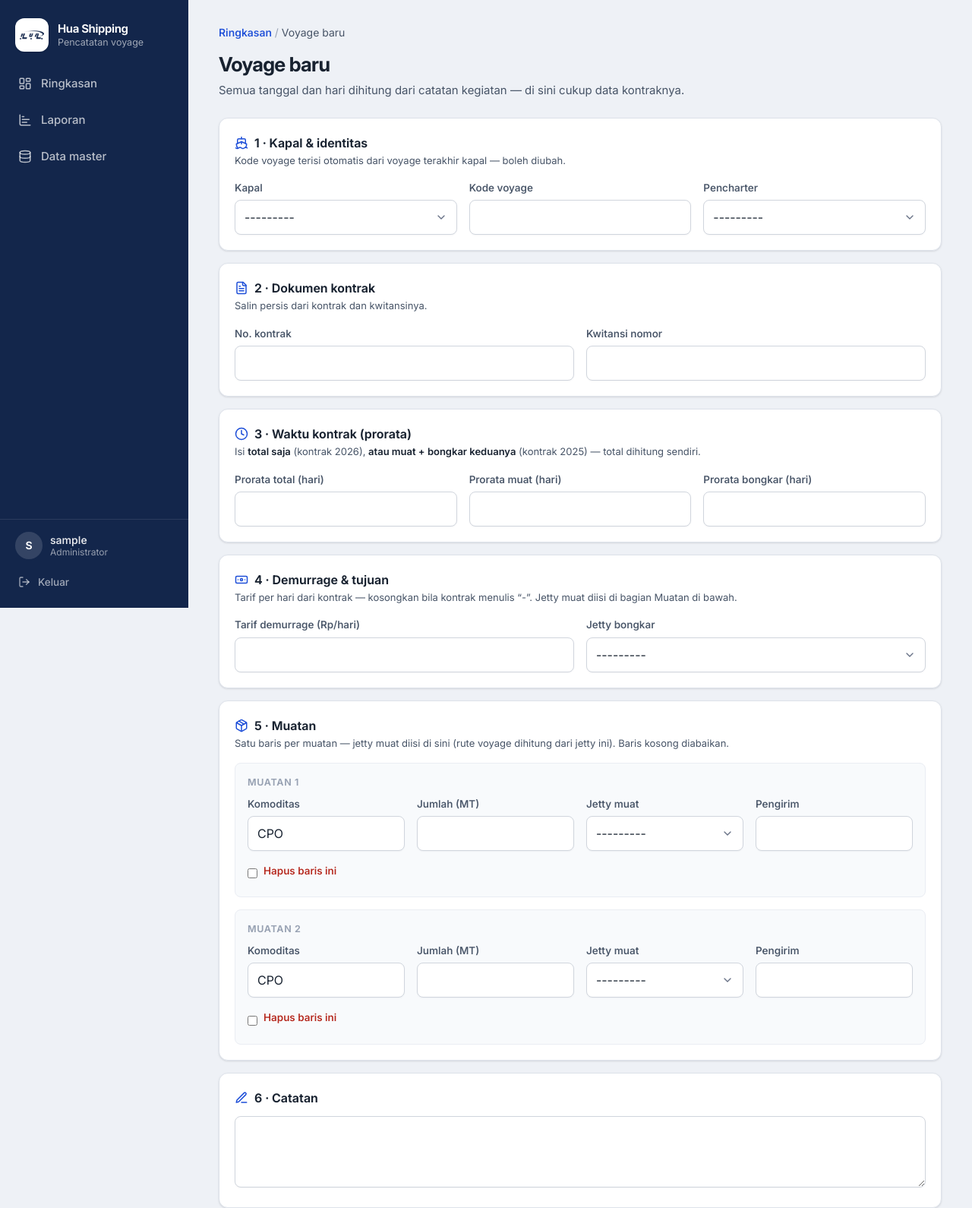
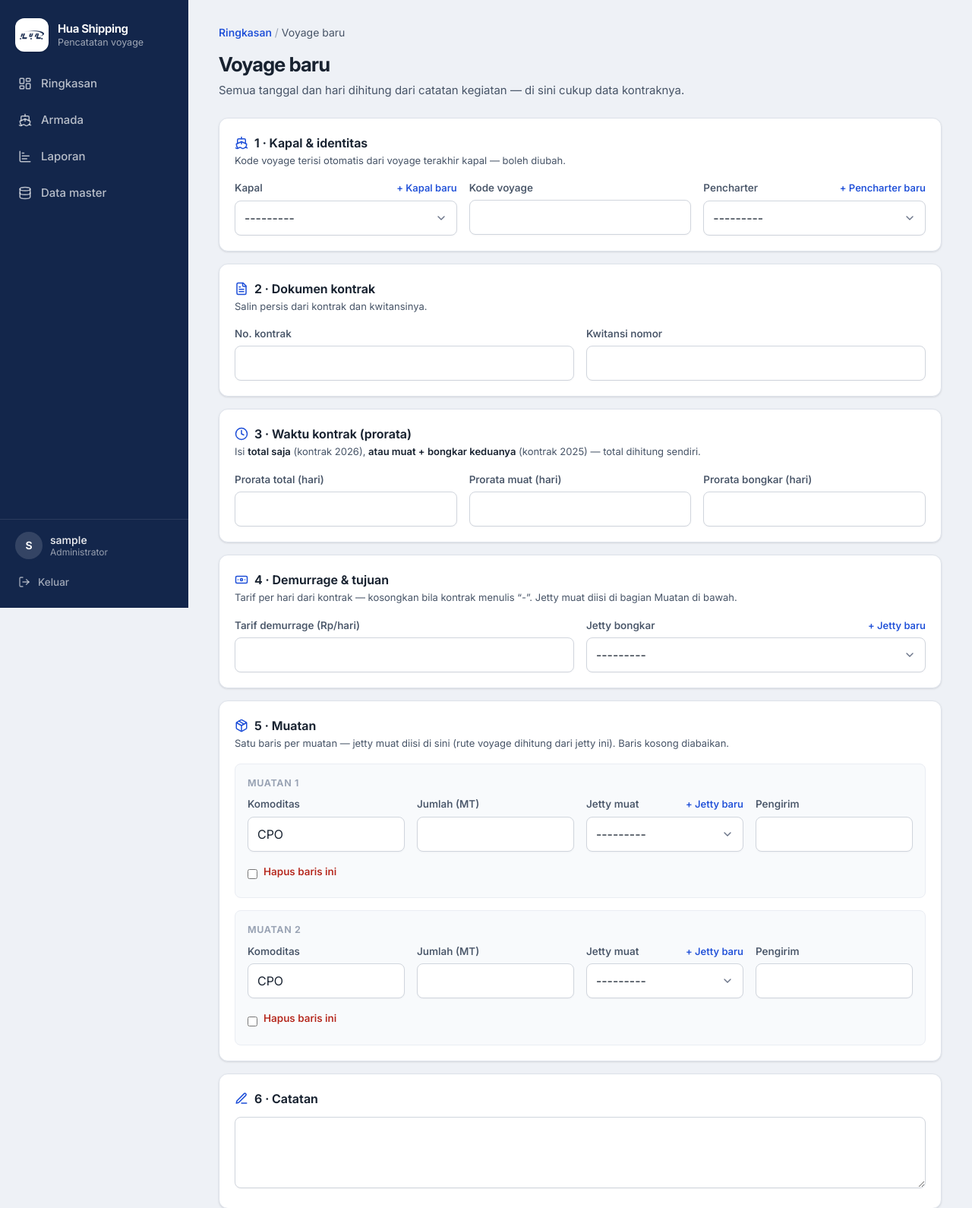
Before and after one commit to ethannchrstian/HuaShipping, a Django app: page /voyage/baru/ in a window 1280 px wide. Shown: the top 1590 px of the page at 76% size. Run offline with Django 5.2, Linux system fonts and the light colour scheme; the visitor is signed in with stand-in values (Sample User, id 1); data that the repository does not hold is empty; parts of the project's set-up code (start-up, migrations or seed data) failed here and were passed over.

Commit message:
Armada page + inline quick-add for kapal/jetty/pencharter on the voyage form
- Armada (sidebar): one card per tugboat+tongkang pair with what it is
  doing right now, this-year totals (voyage, MT, hari pelabuhan,
  demurrage), and the full voyage history
- Every master dropdown on the voyage form gets "+ ... baru": an htmx
  panel appears in place, saves, and the new entry lands selected in
  the dropdown without losing anything already typed; new jetties are
  offered in every jetty dropdown at once
- Inline master forms use a "baru-" field prefix so they can never
  collide with the voyage form's own fields (pencharter code vs kode
  voyage), and render without a nested <form>

```diff
--- a/voyages/templates/base.html
+++ b/voyages/templates/base.html
@@ -25,6 +25,11 @@
          class="flex min-h-11 items-center gap-3 rounded-lg px-3 text-[15px] font-[500] text-white/70 transition-colors hover:bg-white/10 hover:text-white aria-[current=page]:bg-white/[.14] aria-[current=page]:text-white aria-[current=page]:font-[600]">
         <svg class="h-[18px] w-[18px] shrink-0" aria-hidden="true" viewBox="0 0 24 24" fill="none" stroke="currentColor" stroke-width="2" stroke-linecap="round" stroke-linejoin="round"><rect x="3" y="3" width="7" height="9" rx="1"/><rect x="14" y="3" width="7" height="5" rx="1"/><rect x="14" y="12" width="7" height="9" rx="1"/><rect x="3" y="16" width="7" height="5" rx="1"/></svg>
         Ringkasan
+      </a>
+      <a href="{% url 'armada' %}" {% if request.resolver_match.url_name == 'armada' %}aria-current="page"{% endif %}
+         class="flex min-h-11 items-center gap-3 rounded-lg px-3 text-[15px] font-[500] text-white/70 transition-colors hover:bg-white/10 hover:text-white aria-[current=page]:bg-white/[.14] aria-[current=page]:text-white aria-[current=page]:font-[600]">
+        <svg class="h-[18px] w-[18px] shrink-0" aria-hidden="true" viewBox="0 0 24 24" fill="none" stroke="currentColor" stroke-width="2" stroke-linecap="round" stroke-linejoin="round"><path d="M2 21c.6.5 1.2 1 2.5 1 2.5 0 2.5-2 5-2 1.3 0 1.9.5 2.5 1s1.2 1 2.5 1c2.5 0 2.5-2 5-2 1.3 0 1.9.5 2.5 1"/><path d="M19.38 20A11.6 11.6 0 0 0 21 14l-9-4-9 4c0 2.9.94 5.34 2.81 7.76"/><path d="M19 13V7a2 2 0 0 0-2-2H7a2 2 0 0 0-2 2v6"/><path d="M12 10v4"/><path d="M12 2v3"/></svg>
+        Armada
       </a>
       <a href="{% url 'laporan' %}" {% if request.resolver_match.url_name == 'laporan' %}aria-current="page"{% endif %}
          class="flex min-h-11 items-center gap-3 rounded-lg px-3 text-[15px] font-[500] text-white/70 transition-colors hover:bg-white/10 hover:text-white aria-[current=page]:bg-white/[.14] aria-[current=page]:text-white aria-[current=page]:font-[600]">
--- /dev/null
+++ b/voyages/templates/voyages/master_added.html
@@ -0,0 +1,5 @@
+{# Success fragment: the data-baru-* attributes drive the select update JS on the voyage form. #}
+<p class="mt-2 text-[13.5px] font-[600] text-ok-ink"
+   data-baru-kind="{{ jenis }}" data-baru-value="{{ obj.pk }}" data-baru-label="{{ obj }}">
+  ✓ {{ label }} “{{ obj }}” ditambahkan dan langsung dipilih.
+</p>
--- a/voyages/templates/voyages/voyage_form.html
+++ b/voyages/templates/voyages/voyage_form.html
@@ -16,20 +16,30 @@
     <h2 class="flex items-center gap-2 text-[16px] font-[650]"><svg class="h-[18px] w-[18px] shrink-0 text-action" aria-hidden="true" viewBox="0 0 24 24" fill="none" stroke="currentColor" stroke-width="2" stroke-linecap="round" stroke-linejoin="round"><path d="M2 21c.6.5 1.2 1 2.5 1 2.5 0 2.5-2 5-2 1.3 0 1.9.5 2.5 1s1.2 1 2.5 1c2.5 0 2.5-2 5-2 1.3 0 1.9.5 2.5 1"/><path d="M19.38 20A11.6 11.6 0 0 0 21 14l-9-4-9 4c0 2.9.94 5.34 2.81 7.76"/><path d="M19 13V7a2 2 0 0 0-2-2H7a2 2 0 0 0-2 2v6"/><path d="M12 10v4"/><path d="M12 2v3"/></svg>1 · Kapal &amp; identitas</h2>
     <p class="mt-0.5 text-[13px] text-ink-soft">Kode voyage terisi otomatis dari voyage terakhir kapal — boleh diubah.</p>
     <div class="mt-4 grid gap-4 sm:grid-cols-3">
-      <div>
-        <label class="mb-1.5 block text-[13.5px] font-[550] text-ink-soft" for="{{ form.vessel.id_for_label }}">{{ form.vessel.label }}</label>
+      <div data-quickadd>
+        <div class="mb-1.5 flex items-baseline justify-between gap-2">
+          <label class="block text-[13.5px] font-[550] text-ink-soft" for="{{ form.vessel.id_for_label }}">{{ form.vessel.label }}</label>
+          <button type="button" class="text-[13px] font-[550] text-action hover:underline"
+                  hx-get="{% url 'master_create' 'kapal' %}?inline=1" hx-target="next .quickadd-slot" hx-swap="innerHTML">+ Kapal baru</button>
+        </div>
         {{ form.vessel }}
         {% for e in form.vessel.errors %}<p class="mt-1 text-[13.5px] font-[550] text-bad-ink">{{ e }}</p>{% endfor %}
+        <div class="quickadd-slot"></div>
       </div>
       <div>
         <label class="mb-1.5 block text-[13.5px] font-[550] text-ink-soft" for="{{ form.code.id_for_label }}">{{ form.code.label }}</label>
         {{ form.code }}
         {% for e in form.code.errors %}<p class="mt-1 text-[13.5px] font-[550] text-bad-ink">{{ e }}</p>{% endfor %}
       </div>
-      <div>
-        <label class="mb-1.5 block text-[13.5px] font-[550] text-ink-soft" for="{{ form.charterer.id_for_label }}">{{ form.charterer.label }}</label>
+      <div data-quickadd>
+        <div class="mb-1.5 flex items-baseline justify-between gap-2">
+          <label class="block text-[13.5px] font-[550] text-ink-soft" for="{{ form.charterer.id_for_label }}">{{ form.charterer.label }}</label>
+          <button type="button" class="text-[13px] font-[550] text-action hover:underline"
+                  hx-get="{% url 'master_create' 'pencharter' %}?inline=1" hx-target="next .quickadd-slot" hx-swap="innerHTML">+ Pencharter baru</button>
+        </div>
         {{ form.charterer }}
         {% for e in form.charterer.errors %}<p class="mt-1 text-[13.5px] font-[550] text-bad-ink">{{ e }}</p>{% endfor %}
+        <div class="quickadd-slot"></div>
       </div>
     </div>
   </section>
@@ -82,10 +92,15 @@
         {{ form.demurrage_rate_idr }}
         {% for e in form.demurrage_rate_idr.errors %}<p class="mt-1 text-[13.5px] font-[550] text-bad-ink">{{ e }}</p>{% endfor %}
       </div>
-      <div>
-        <label class="mb-1.5 block text-[13.5px] font-[550] text-ink-soft" for="{{ form.discharge_jetty.id_for_label }}">{{ form.discharge_jetty.label }}</label>
+      <div data-quickadd>
+        <div class="mb-1.5 flex items-baseline justify-between gap-2">
+          <label class="block text-[13.5px] font-[550] text-ink-soft" for="{{ form.discharge_jetty.id_for_label }}">{{ form.discharge_jetty.label }}</label>
+          <button type="button" class="text-[13px] font-[550] text-action hover:underline"
+                  hx-get="{% url 'master_create' 'jetty' %}?inline=1" hx-target="next .quickadd-slot" hx-swap="innerHTML">+ Jetty baru</button>
+        </div>
         {{ form.discharge_jetty }}
         {% for e in form.discharge_jetty.errors %}<p class="mt-1 text-[13.5px] font-[550] text-bad-ink">{{ e }}</p>{% endfor %}
+        <div class="quickadd-slot"></div>
       </div>
     </div>
   </section>
@@ -101,10 +116,18 @@
         {% for hidden in pform.hidden_fields %}{{ hidden }}{% endfor %}
         <div class="mt-2 grid gap-4 sm:grid-cols-2 lg:grid-cols-4">
           {% for field in pform.visible_fields %}
-            <div {% if field.name == 'DELETE' %}class="flex items-end gap-2 pb-2"{% endif %}>
+            <div {% if field.name == 'DELETE' %}class="flex items-end gap-2 pb-2"{% elif field.name == 'load_jetty' %}data-quickadd{% endif %}>
               {% if field.name == 'DELETE' %}
                 {{ field }}
                 <label class="text-[13.5px] font-[550] text-bad-ink" for="{{ field.id_for_label }}">Hapus baris ini</label>
+              {% elif field.name == 'load_jetty' %}
+                <div class="mb-1.5 flex items-baseline justify-between gap-2">
+                  <label class="block text-[13.5px] font-[550] text-ink-soft" for="{{ field.id_for_label }}">{{ field.label }}</label>
+                  <button type="button" class="text-[13px] font-[550] text-action hover:underline"
+                          hx-get="{% url 'master_create' 'jetty' %}?inline=1" hx-target="next .quickadd-slot" hx-swap="innerHTML">+ Jetty baru</button>
+                </div>
+                {{ field }}
+                <div class="quickadd-slot"></div>
               {% else %}
                 <label class="mb-1.5 block text-[13.5px] font-[550] text-ink-soft" for="{{ field.id_for_label }}">{{ field.label }}</label>
                 {{ field }}
@@ -131,4 +154,30 @@
     <a class="btn btn-secondary" href="{% if voyage %}{% url 'voyage_detail' voyage.pk %}{% else %}{% url 'rekap' %}{% endif %}">Batal</a>
   </div>
 </form>
+
+<script>
+  // Quick-add: when a master_added fragment lands in a slot, put the new entry
+  // into every matching dropdown and select it where the user was working.
+  (function () {
+    var peta = {
+      kapal: ['select[name="vessel"]'],
+      pencharter: ['select[name="charterer"]'],
+      jetty: ['select[name="discharge_jetty"]', 'select[name$="load_jetty"]'],
+    };
+    document.body.addEventListener('htmx:afterSwap', function (e) {
+      var baru = e.target.querySelector && e.target.querySelector('[data-baru-kind]');
+      if (!baru) return;
+      var selects = peta[baru.dataset.baruKind] || [];
+      document.querySelectorAll(selects.join(',')).forEach(function (s) {
+        var ada = Array.prototype.some.call(s.options, function (o) {
+          return o.value === baru.dataset.baruValue;
+        });
+        if (!ada) s.add(new Option(baru.dataset.baruLabel, baru.dataset.baruValue));
+      });
+      var wadah = baru.closest('[data-quickadd]');
+      var lokal = wadah && wadah.querySelector('select');
+      if (lokal) lokal.value = baru.dataset.baruValue;
+    });
+  })();
+</script>
 {% endblock %}
--- a/voyages/urls.py
+++ b/voyages/urls.py
@@ -13,6 +13,7 @@ urlpatterns = [
     path('voyage/<int:pk>/selesaikan/', views.voyage_complete, name='voyage_complete'),
     path('voyage/<int:pk>/buka-kunci/', views.voyage_unlock, name='voyage_unlock'),
     path('voyage/<int:pk>/hapus/', views.voyage_delete, name='voyage_delete'),
+    path('armada/', views.armada, name='armada'),
     path('data/', views.data_master, name='data_master'),
     path('data/<str:jenis>/baru/', views.master_edit, name='master_create'),
     path('data/<str:jenis>/<int:pk>/ubah/', views.master_edit, name='master_edit'),
--- a/voyages/views.py
+++ b/voyages/views.py
@@ -459,18 +459,35 @@ def master_edit(request, jenis, pk=None):
         return redirect("data_master")
     model, form_class, label = MASTER[jenis]
     obj = get_object_or_404(model, pk=pk) if pk else None
+    # inline = quick-add panel embedded in the voyage form (htmx fragment);
+    # fields get a "baru-" prefix so they never collide with the outer form's.
+    inline = "inline" in request.GET
+    prefix = "baru" if inline else None
     if request.method == "POST":
-        form = form_class(request.POST, instance=obj)
+        form = form_class(request.POST, instance=obj, prefix=prefix)
         if form.is_valid():
             saved = form.save()
+            if inline:
+                return render(
+                    request,
+                    "voyages/master_added.html",
+                    {"obj": saved, "label": label, "jenis": jenis},
+                )
             verb = "diubah" if obj else "ditambahkan"
             messages.success(request, f"{label} “{saved}” {verb}.")
             return redirect("data_master")
     else:
-        form = form_class(instance=obj)
+        form = form_class(instance=obj, prefix=prefix)
     title = f"Ubah {label.lower()}" if obj else f"Tambah {label.lower()}"
+    template = "voyages/master_quickadd.html" if inline else "voyages/master_form.html"
     return render(
         request,
-        "voyages/master_form.html",
-        {"form": form, "title": title, "label": label, "obj": obj},
+        template,
+        {"form": form, "title": title, "label": label, "obj": obj, "jenis": jenis},
     )
+
+
+@login_required
+def armada(request):
+    vessels = Vessel.objects.order_by("-active", "name")
+    return render(request, "voyages/armada.html", {"fleet": presenters.fleet_cards(vessels)})
```
Also changed, not shown: tests/voyages/test_editing.py (+43 -0 lines), voyages/presenters.py (+48 -0 lines), voyages/templates/voyages/armada.html (added, +73 -0 lines), voyages/templates/voyages/master_quickadd.html (added, +33 -0 lines), voyages/static/voyages/app.css.
